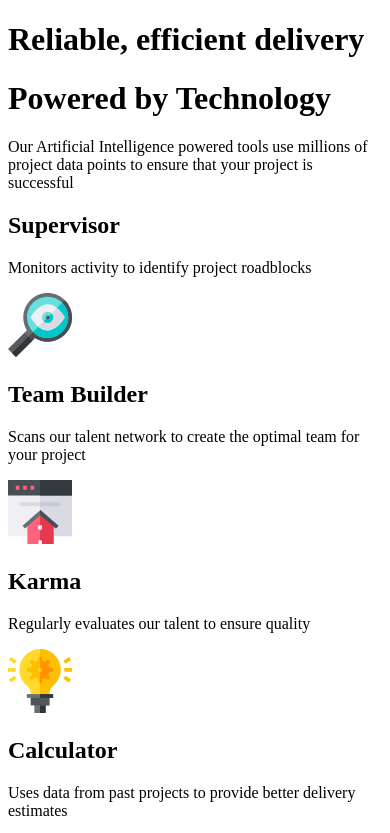
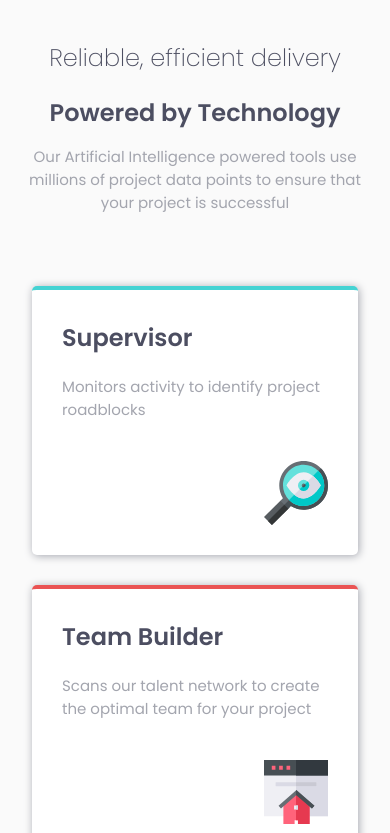
Before and after one commit to hhamza1/fem-feature-section, a plain HTML site: page index.html in a window 390 px wide. Shown: the top 833 px of the page. Drawn offline with Linux system fonts and the light colour scheme.

Commit message:
Mobile view styling - Added

```diff
--- a/styles/style.css
+++ b/styles/style.css
@@ -1,2 +1,80 @@
+body {
+    margin: 0;
+    box-sizing: border-box;
+    background: hsl(0, 0%, 98%);
+    font-family: 'Poppins', sans-serif;
+    font-size: 15px;
+    color: hsl(229, 6%, 66%);
+    padding: 20px 0;
+
+}
+
+h1, h2 {
+    color: hsl(234, 12%, 34%);
+    font-size: 1.5rem;
+    margin: 0;
+    margin-top: 20px;
+}
+
+.header {
+    margin: 0 auto;
+    margin-bottom: 40px;
+    text-align: center;
+    padding: 0 21px;
+
+}
+
+.light-title {
+    font-weight: 200;
+}
+
+
+.cards {
+    display: grid;
+    grid-gap: 30px;
+    padding: 32px;
+}
+
+.card {
+    border: 0;
+    border-radius: 5px;
+    box-shadow: 1px 1px 8px 0 hsl(229, 6%, 66%);
+    padding: 30px;
+    background: #fff;
+}
+
+.card > h2 {
+    margin-top: 0;
+}
+
+#supervisor {
+    border-top: 4px solid hsl(180, 62%, 55%);
+}
+
+#team-builder {
+    border-top: 4px solid hsl(0, 78%, 62%);
+}
+
+#karma {
+    border-top: 4px solid hsl(34, 97%, 64%);
+}
+
+#calculator {
+    border-top: 4px solid hsl(212, 86%, 64%);
+}
+
+.icon-container {
+    margin-top: 40px;
+    display: flex;
+    justify-content: flex-end;
+}
+
+.card-info {
+    margin: 0;
+    padding-top: 20px;
+}
+
+
+
 .attribution { font-size: 11px; text-align: center; }
 .attribution a { color: hsl(228, 45%, 44%); }
```
